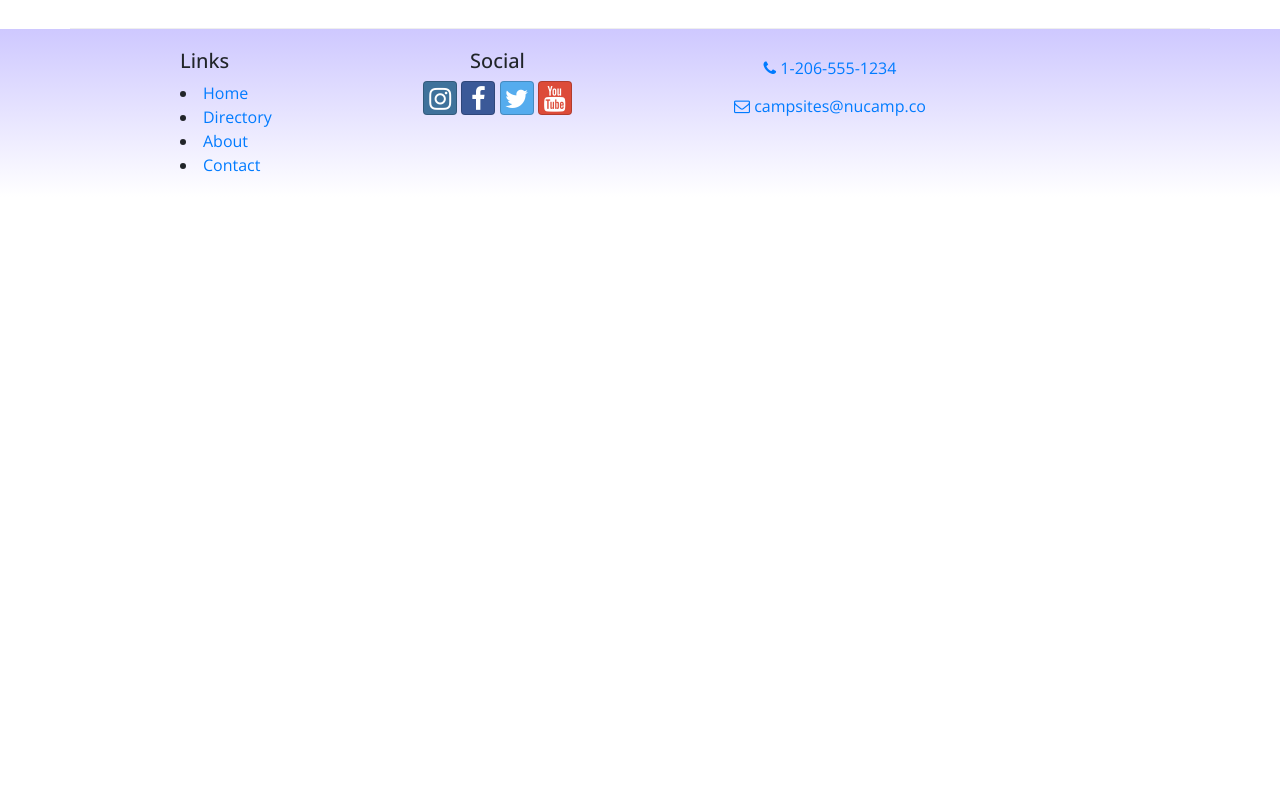
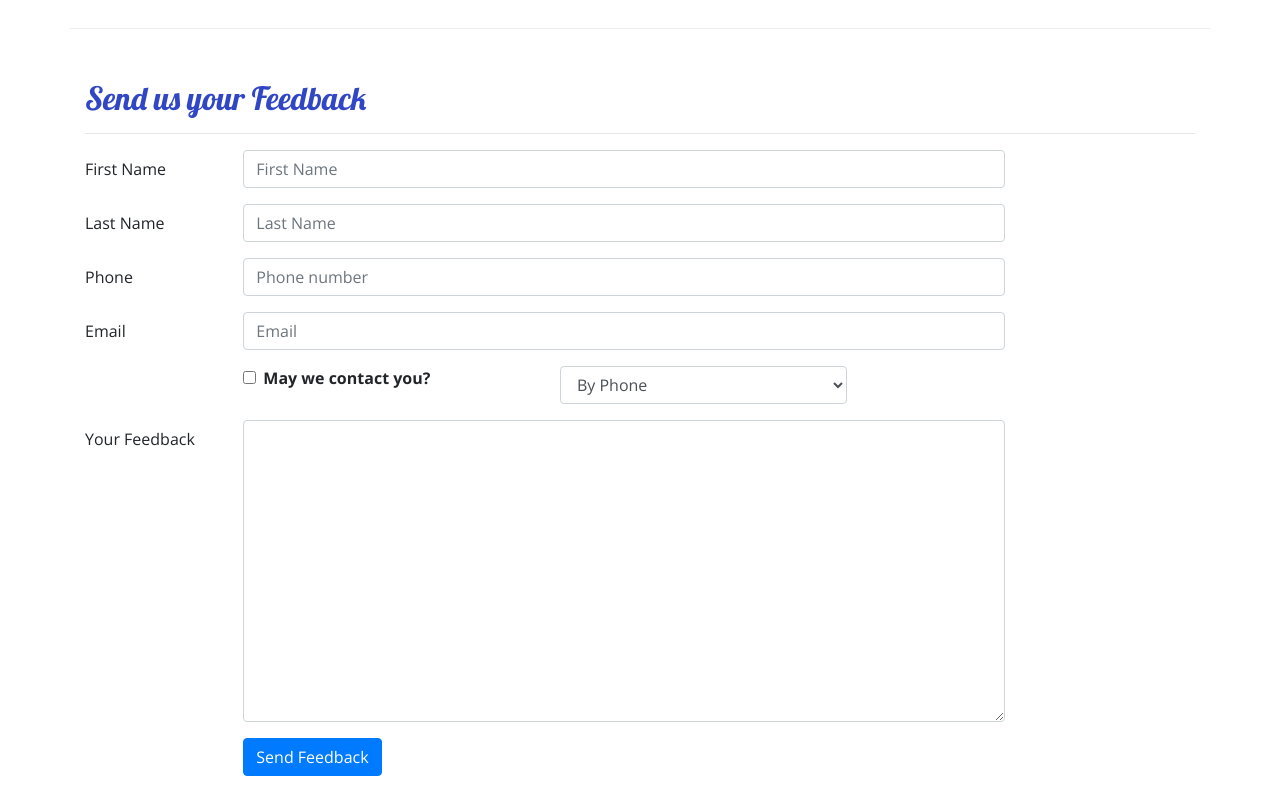
Before and after one commit to albertgarcia1324/nucampReact, a React (Create React App) app: page /contactus in a window 1280 px wide. Shown: the part 560-1360 px from the top of the page. Before the commit the page ends 800 px from the top, so only its background shows below. Built offline with nearby package versions, Linux system fonts and the light colour scheme.

Commit message:
Controlled Forms

```diff
--- a/src/components/ContactComponent.js
+++ b/src/components/ContactComponent.js
@@ -1,8 +1,50 @@
-import React from "react";
-import { Breadcrumb, BreadcrumbItem } from "reactstrap";
+import React, { Component } from "react";
+import {
+  Breadcrumb,
+  BreadcrumbItem,
+  Button,
+  Form,
+  FormGroup,
+  Label,
+  Input,
+  Col,
+} from "reactstrap";
 import { Link } from "react-router-dom";
 
-function Contact(props) {
+class Contact extends Component {
+  constructor(props) {
+    super(props);
+
+    this.state = {
+      firstName: "",
+      lastName: "",
+      phoneNum: "",
+      email: "",
+      agree: false,
+      contactType: "By Phone",
+      feedback: "",
+    };
+    this.handleInputChange = this.handleInputChange.bind(this);
+    this.handleSubmit = this.handleSubmit.bind(this);
+  }
+
+  handleInputChange(event) {
+    const target = event.target;
+    const name = target.name;
+    const value = target.type === "checkbox" ? target.checked : target.value;
+
+    this.setState({
+      [name]: value,
+    });
+  }
+
+  handleSubmit(event) {
+    console.log("Current state is: " + JSON.stringify(this.state));
+    alert("Current state is: " + JSON.stringify(this.state));
+    event.preventDefault();
+  }
+
+  render() {
     return (
       <div className="container">
         <div className="row">
@@ -43,8 +85,127 @@
             </a>
           </div>
         </div>
+        <div className="row row-content">
+          <div className="col-12">
+            <h2>Send us your Feedback</h2>
+            <hr />
+          </div>
+          <div className="col-md-10">
+            <Form onSubmit={this.handleSubmit}>
+              <FormGroup row>
+                <Label htmlFor="firstName" md={2}>
+                  First Name
+                </Label>
+                <Col md={10}>
+                  <Input
+                    type="text"
+                    id="firstName"
+                    name="firstName"
+                    placeholder="First Name"
+                    value={this.state.firstName}
+                    onChange={this.handleInputChange}
+                  />
+                </Col>
+              </FormGroup>
+              <FormGroup row>
+                <Label htmlFor="lastName" md={2}>
+                  Last Name
+                </Label>
+                <Col md={10}>
+                  <Input
+                    type="text"
+                    id="lastName"
+                    name="lastName"
+                    placeholder="Last Name"
+                    value={this.state.lastName}
+                    onChange={this.handleInputChange}
+                  />
+                </Col>
+              </FormGroup>
+              <FormGroup row>
+                <Label htmlFor="phoneNum" md={2}>
+                  Phone
+                </Label>
+                <Col md={10}>
+                  <Input
+                    type="tel"
+                    id="phoneNum"
+                    name="phoneNum"
+                    placeholder="Phone number"
+                    value={this.state.phoneNum}
+                    onChange={this.handleInputChange}
+                  />
+                </Col>
+              </FormGroup>
+              <FormGroup row>
+                <Label htmlFor="email" md={2}>
+                  Email
+                </Label>
+                <Col md={10}>
+                  <Input
+                    type="email"
+                    id="email"
+                    name="email"
+                    placeholder="Email"
+                    value={this.state.email}
+                    onChange={this.handleInputChange}
+                  />
+                </Col>
+              </FormGroup>
+              <FormGroup row>
+                <Col md={{ size: 4, offset: 2 }}>
+                  <FormGroup check>
+                    <Label check>
+                      <Input
+                        type="checkbox"
+                        name="agree"
+                        checked={this.state.agree}
+                        onChange={this.handleInputChange}
+                      />{" "}
+                      <strong>May we contact you?</strong>
+                    </Label>
+                  </FormGroup>
+                </Col>
+                <Col md={4}>
+                  <Input
+                    type="select"
+                    name="contactType"
+                    value={this.state.contactType}
+                    onChange={this.handleInputChange}
+                  >
+                    <option>By Phone</option>
+                    <option>By Email</option>
+                  </Input>
+                </Col>
+              </FormGroup>
+              <FormGroup row>
+                <Label htmlFor="feedback" md={2}>
+                  Your Feedback
+                </Label>
+                <Col md={10}>
+                  <Input
+                    type="textarea"
+                    id="feedback"
+                    name="feedback"
+                    rows="12"
+                    value={this.state.feedback}
+                    onChange={this.handleInputChange}
+                  ></Input>
+                </Col>
+              </FormGroup>
+              <FormGroup row>
+                <Col md={{ size: 10, offset: 2 }}>
+                  <Button type="submit" color="primary">
+                    Send Feedback
+                  </Button>
+                </Col>
+              </FormGroup>
+            </Form>
+          </div>
+        </div>
       </div>
     );
   }
+}
 
 export default Contact;
```
Lines whose indentation alone changed are shown as unchanged.
